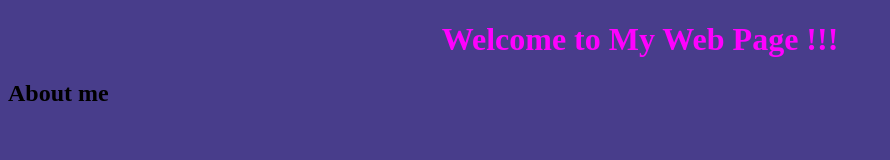
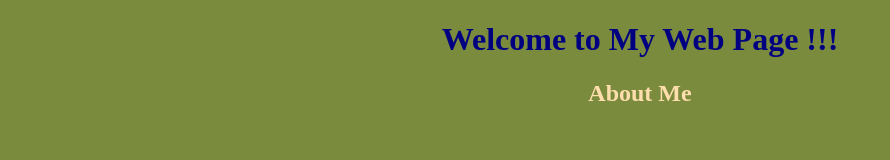
Before and after one commit to Ananya015/Project-2-FullStack, a plain HTML site: page index2.html in a window 1280 px wide. Shown: the whole page, without its empty margins (0-890 px from the left). Drawn offline with Linux system fonts and the light colour scheme.

Commit message:
add style in h2 tag

```diff
--- a/index2.html
+++ b/index2.html
@@ -5,10 +5,10 @@
     <meta name="viewport" content="width=device-width, initial-scale=1.0">
     <title>Assignment-2</title>
 </head>
-<body style="background-color: darkslateblue;">
-    <h1 style="text-align: center; color:magenta;">Welcome to My Web Page !!!</h1>
+<body style="background-color: rgb(122, 139, 61);">
+    <h1 style="text-align: center; color:navy;">Welcome to My Web Page !!!</h1>
 
-    <h2>About me</h2>
+    <h2 style="text-align:center; color:navajowhite">About Me</h2>
 
 </body>
 </html>
```
